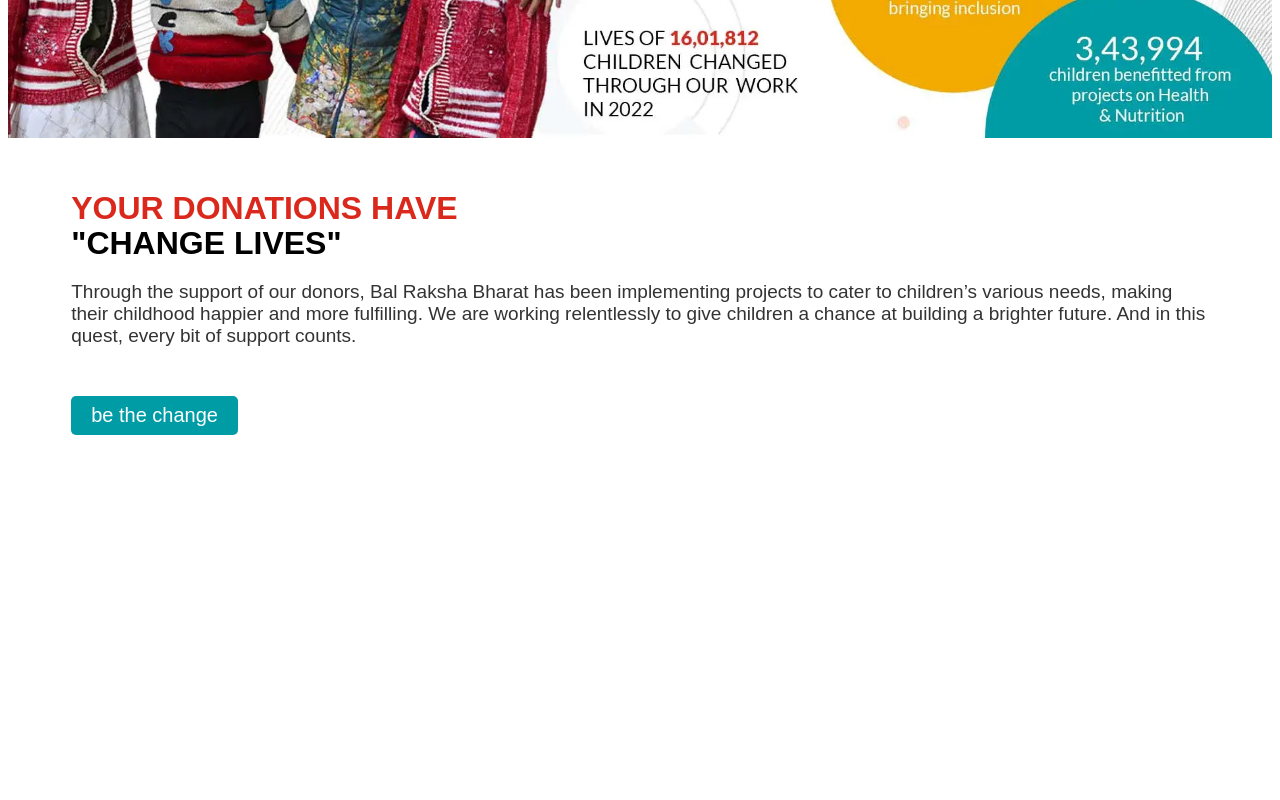
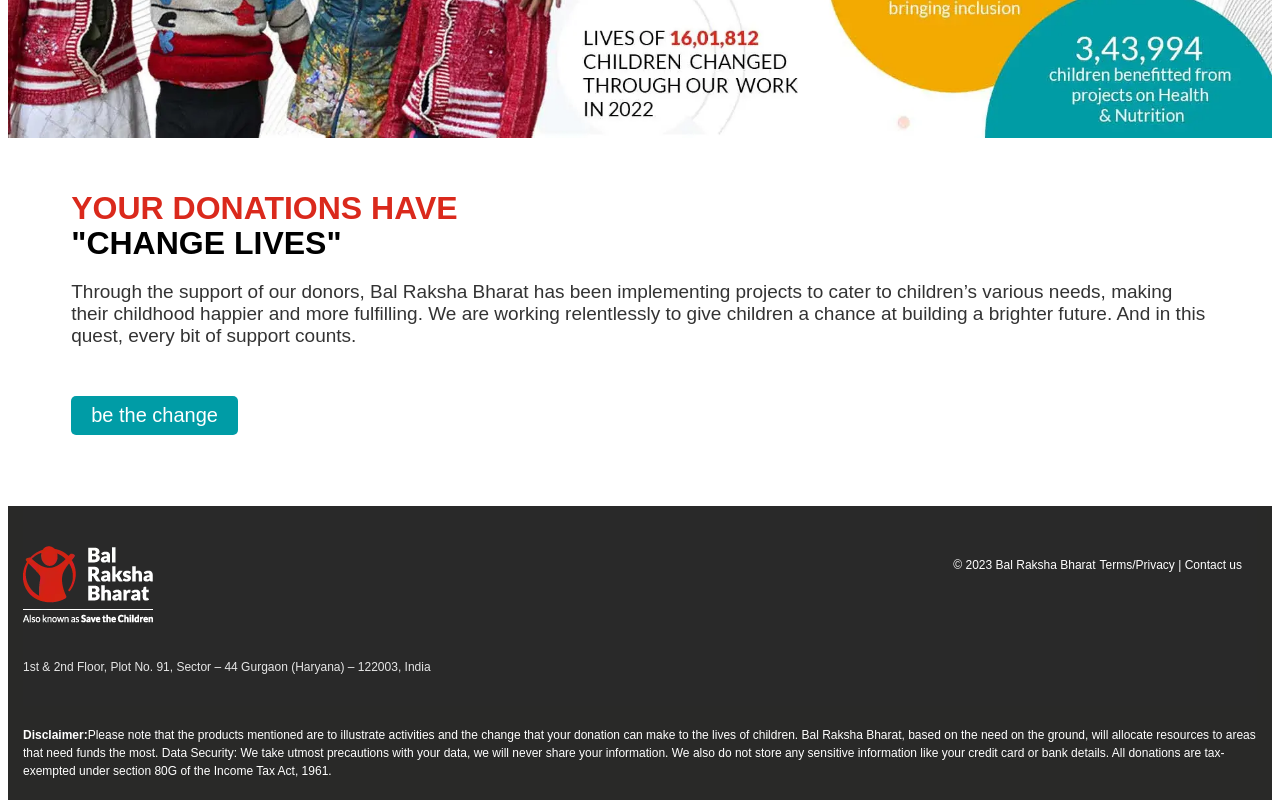
Before and after one commit to Rishika095/Child-Protection-India, a plain HTML site: page donate_panel.html in a window 1280 px wide. Shown: the part 1196-1996 px from the top of the page. Before the commit the page ends 1631 px from the top, so only its background shows below. Drawn offline with Linux system fonts and the light colour scheme.

Commit message:
Changes in donate_panel

```diff
--- a/donate.css
+++ b/donate.css
@@ -167,14 +167,16 @@
 
 /* footer style */
 .foot{
-    background: #333;
-    height: 230px;
+    display: flex;
+    background: #292929;
+    height: 170px;
     margin-left: 15px;
     margin-right: 15px;
     padding-top: 30px;
 }
 .row1{
-    width: 50%;
+    width: 48%;
+    height: 170px;
 }
 .row1 p{
     margin: 0px 0px 10px;
@@ -184,10 +186,11 @@
     color: #e6e6e6;
 }
 .row2{
+    float: left;
     height: 20px;
     width: 50%;
     padding: 20px 15px 0px;
-    min-height: 1px;
+    min-height: 10px;
     text-align: right;
 }
 .disclaimer{
--- a/donate_panel.html
+++ b/donate_panel.html
@@ -13,6 +13,7 @@
 
     <title>Charity Donation Online to NGO Now</title>
 </head>
+
 <body>
     <div>
         <div id="header">
@@ -131,11 +132,13 @@
             </div>
 
             <div class="dntContent2">
-                <div class="content" style="width: 90%; margin: auto; text-align: center; padding: 50px 0; height: auto;">
+                <div class="content"
+                    style="width: 90%; margin: auto; text-align: center; padding: 50px 0; height: auto;">
                     <h2
                         style="color: black; text-align: left; text-transform: uppercase; font-size: 32px; line-height: 1.1; margin: 0px 0px 20px;">
                         <span style="color: #da291c; text-align: left; text-transform: uppercase;">
-                            Your donations have <br></span> "change lives"</h2>
+                            Your donations have <br></span> "change lives"
+                    </h2>
                     <p style="font-size: 19px; text-align: left;">Through the support of our donors, Bal Raksha Bharat
                         has been implementing projects to cater to children’s various needs, making their childhood
                         happier and more fulfilling. We are working relentlessly to give children a chance at building a
@@ -149,6 +152,28 @@
                 </div>
             </div>
         </div>
+        <footer style="background-size: 250px; background-color:#292928; margin-top: 90px;">
+            <div class="foot">
+                <div class="row1">
+                    <p><img src="./Photos/logo-130-1.webp"></p>
+                    <p>1st & 2nd Floor, Plot No. 91, Sector – 44 Gurgaon (Haryana) – 122003, India</p>
+                </div>
+                <div class="row2">
+                    <span style="color: white; font-size: 12px !important;">© 2023 Bal Raksha Bharat</span>
+                    <a href="https://balrakshabharat.org/privacy-policy" target="_blank"
+                        style="text-decoration: none; color: white; font-size: 12px !important;">Terms/Privacy | Contact us</a>
+                </div>
+            </div>
+            <div class="disclaimer" style=" background: #292928;">
+                <p style="color: white; font-size: 12px !important;padding-top:20px; margin: 0px 15px 20px;"><strong style="font-weight: bolder;">Disclaimer:</strong>Please note that the products
+                    mentioned are to illustrate activities and the change that your donation can make to the lives of
+                    children. Bal Raksha Bharat, based on the need on the ground, will allocate resources to areas that
+                    need funds the most. Data Security: We take utmost precautions with your data, we will never share
+                    your information. We also do not store any sensitive information like your credit card or bank
+                    details. All donations are tax-exempted under section 80G of the Income Tax Act, 1961.
+                </p>
+            </div>
+        </footer>
     </div>
 </body>
 
```
